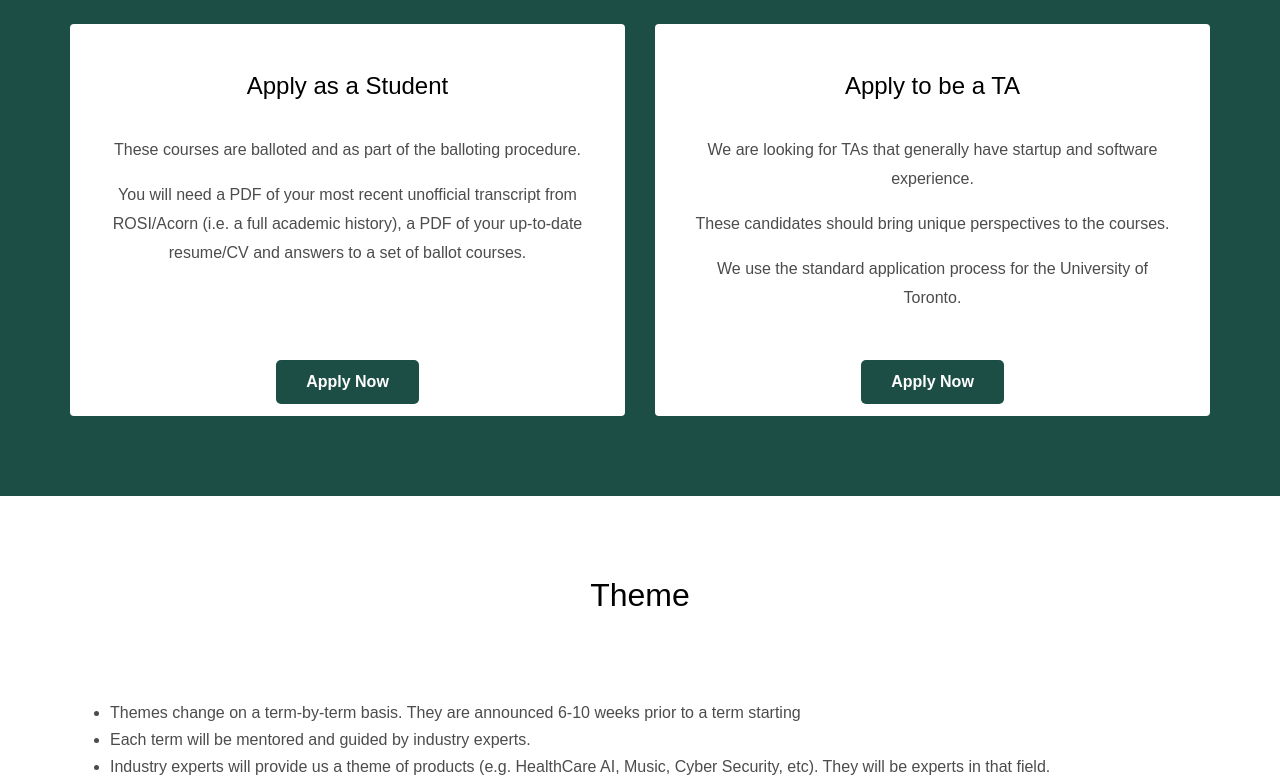
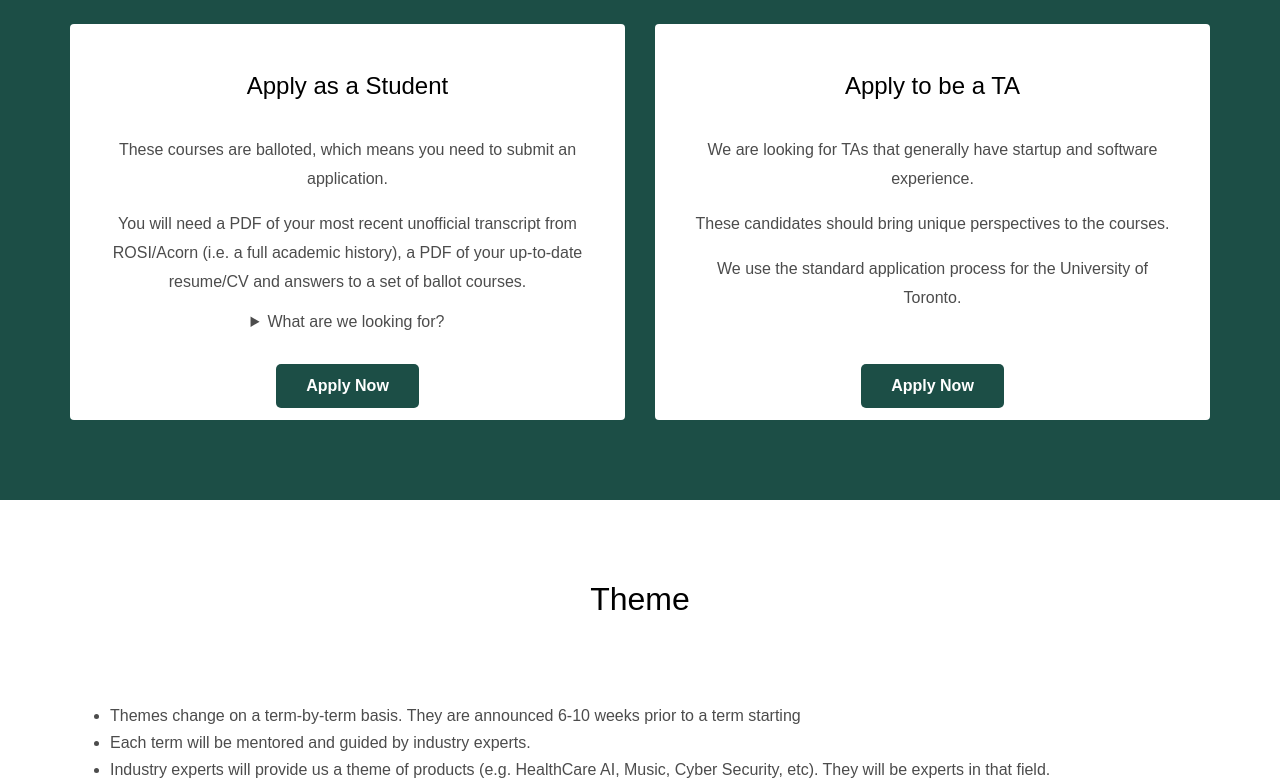
Before and after one commit to dcsil/website, a Jekyll site: the page built from _pages/courses/student-courses.html, in a window 1280 px wide and 900 px high, scrolled down 3156 px, cut to the strip 119-900 px from the top of the window. Built offline with Jekyll 4.4.1, drawn with Linux system fonts in a browser that asks for light colours.

Commit message:
Acceptance criteria v1

```diff
--- a/_includes/course/apply-section.html
+++ b/_includes/course/apply-section.html
@@ -6,8 +6,18 @@
         <h4 class="card-title mb-3 mt-5">Apply as a Student</h4>
         <div class="card-body">
 
-          <p>These courses are balloted and as part of the balloting procedure.</p>
+          <p>These courses are balloted, which means you need to submit an application.</p>
           <p>You will need a PDF of your most recent unofficial transcript from ROSI/Acorn (i.e. a full academic history), a PDF of your up-to-date resume/CV and answers to a set of ballot courses.</p>
+          <details>
+            <summary>What are we looking for?</summary>
+            <p class="text-left">Typically students who are accepted have:</p>
+            <ul class="text-left">
+              <li>Passion</li>
+              <li>Usually have a good GPA, though there is no set minimum</li>
+              <li>Have software experience for CSC491/2600</li>
+              <li>Show entrepreneurial drive</li>
+            </ul>
+          </details>
         </div>
 
         <div class="card-footer bg-white">
```
